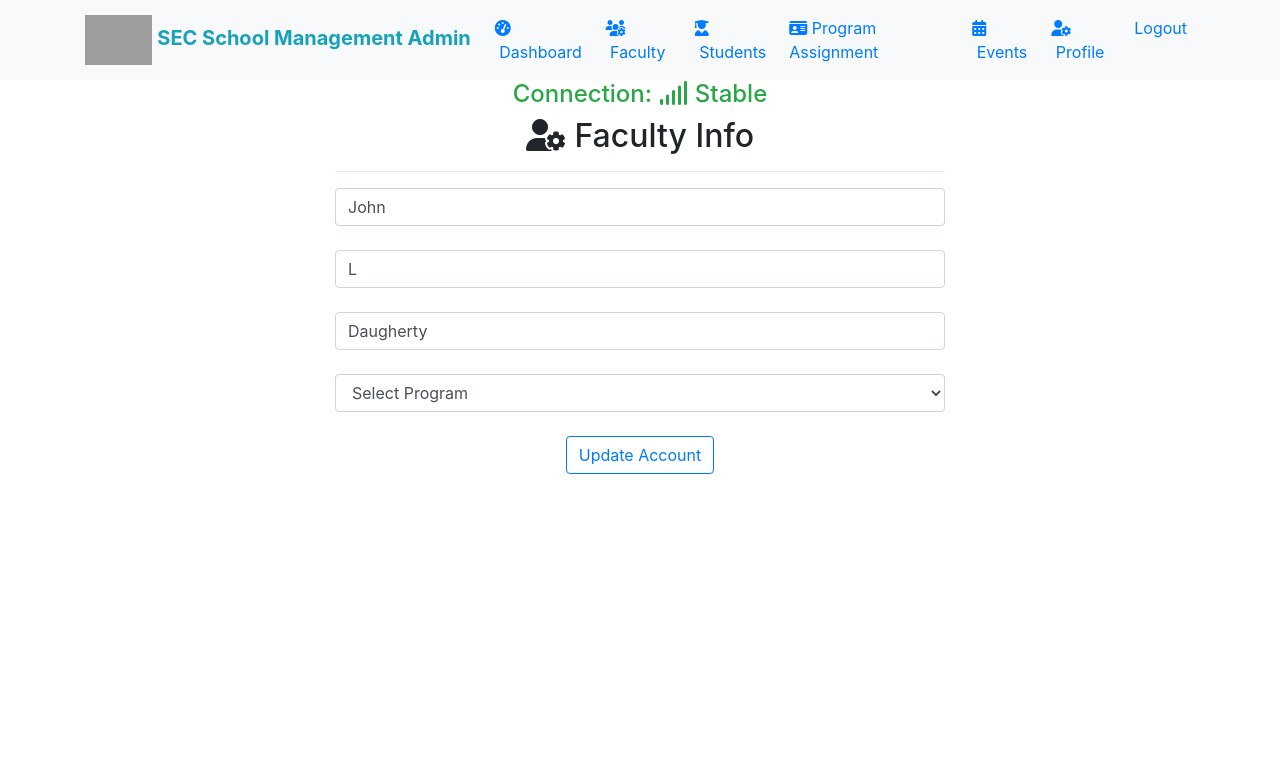
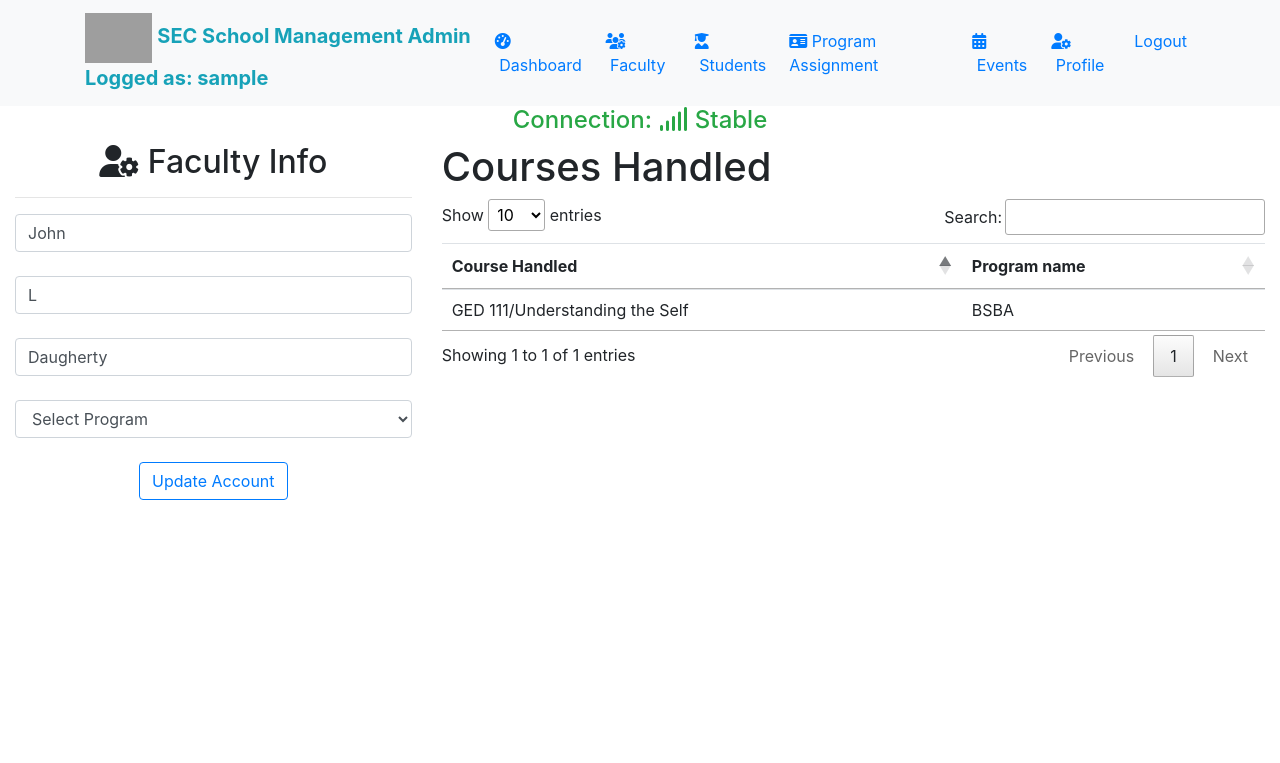
Before and after one commit to JisooKim0103/webiste, a PHP site: page /Administration/faculty_info.php?userid=1 in a window 1280 px wide. Shown: the top 763 px of the page. Run offline with PHP 8.4, Linux system fonts and the light colour scheme; a user stored in the database is signed in; data comes from the database, SQL or seed files in the repository; some libraries are stand-ins or nearby versions; grey boxes are pictures that could not be loaded.

Commit message:
(m) - Added Course handled and enrolled on Administration

```diff
--- a/Administration/faculty_info.php
+++ b/Administration/faculty_info.php
@@ -9,6 +9,7 @@
   <!-- Bootstrap core CSS -->
   <link href="../css/bootstrap.min.css" rel="stylesheet">
   <link href="../css/general.css" rel="stylesheet">
+  <link rel="stylesheet" type="text/css" href="https://cdn.datatables.net/1.10.24/css/jquery.dataTables.css">
 </head>
 <body>
 <?php
@@ -25,8 +26,7 @@ if(empty($_GET))
  <!-- Page Content -->
  <div class="container-fluid">
     <div class = "row">
-    <div class = "col-md-3"></div>
-    <div class = "col-md-6">
+    <div class = "col-md-4">
 
     <form class="form-group" method="post">
     <h2 class = "text-center"><i class="fas fa-user-cog"></i>&nbsp;Faculty Info</h2><hr style="width:100%"/>
@@ -75,10 +75,42 @@ if(empty($_GET))
     </form>
 
     </div>
-    <div class = "col-md-3"></div>
+    <div class="col-md-8">
+      <h1>Courses Handled</h1>
+      <table id="courseHandledTable" class="table">
+        <thead>
+          <tr>
+            <th>Course Handled</th>
+            <th>Program name</th>
+          </tr>
+        </thead>
+        <tbody>
+          <?php
+            $query = "SELECT course.course_code, course.course_description, program.program_code from `course`
+            inner join `course_handled` on course.course_id = course_handled.course_id
+            inner join `program` on course.program_id = program.program_id
+            WHERE course_handled.faculty_id = :id";
+            $statement = $connection->prepare($query);
+            $statement->execute([":id"=> $_GET['userid']]);
+            foreach($statement as $row)
+            {
+              echo "<tr>
+                <td>".$row['course_code']."/".$row['course_description']."</td>
+                <td>".$row['program_code']."</td>
+              </tr>";
+            }
+          ?>
+        </tbody>
+      </table>
+    </div>
     </div>
  </div>
  <?php include('footer.php');?>
+ <script>
+$(document).ready( function () {
+    $('#courseHandledTable').DataTable();
+} );
+</script>
  <script>
    updatePanel.style.visibility="hidden";
    let flipper = false;
--- a/Administration/header.php
+++ b/Administration/header.php
@@ -8,7 +8,7 @@
     <div class="container">
       <a class="navbar-brand text-info" href="index.php" >
       <img src = "http://southeastern.com.ph/img/logo.png" height="50"/>
-      <b>SEC School Management Admin</b>
+      <b>SEC School Management Admin <br/>Logged as: <?php echo $_SESSION['logged_admin']; ?></b>
       </a>
       <button class="navbar-toggler bg-info" type="button" data-toggle="collapse" data-target="#navbarResponsive" aria-controls="navbarResponsive" aria-expanded="false" aria-label="Toggle navigation">
         <span class="navbar-toggler-icon"></span>
```
Also changed, not shown: Administration/student_info.php (+31 -3 lines).
